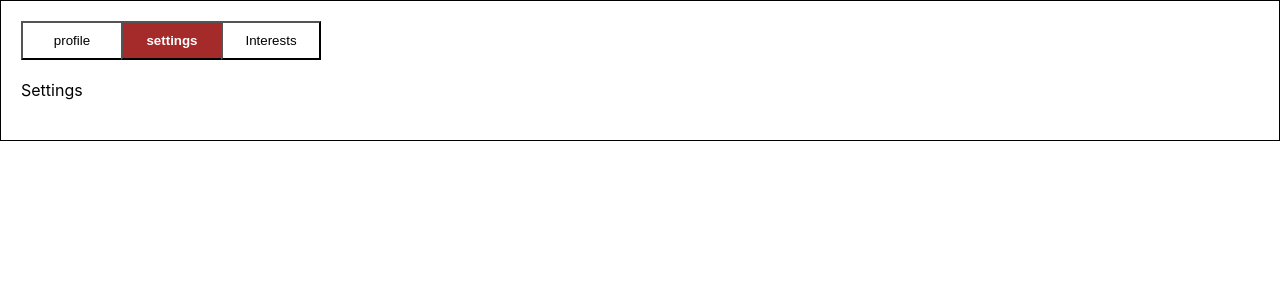
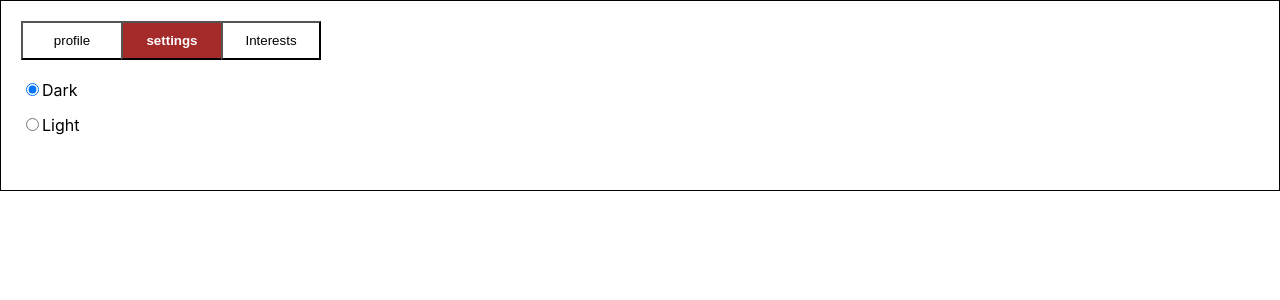
Before and after one commit to bhargavgopal-lanke/MachineCodingRoundExamples, a React (Create React App) app in the folder tab-from-component/: page / in a window 1280 px wide. Both pictures are taken after a click on the button "settings". Shown: the top 300 px of the page. Built offline with nearby package versions, Linux system fonts and the light colour scheme.

Commit message:
logic added for interests and settings page

```diff
--- a/tab-from-component/src/App.js
+++ b/tab-from-component/src/App.js
@@ -11,6 +11,8 @@ function App() {
     name: "Bhargav",
     age: 27,
     email: "blanke@gmail.com",
+    interests: ["coding", "sports", "walking"],
+    theme: "dark",
   });
 
   const activeTabs = [
--- a/tab-from-component/src/components/Interest.jsx
+++ b/tab-from-component/src/components/Interest.jsx
@@ -1,11 +1,54 @@
-import React from 'react'
+import React from "react";
 
-const Interest = () => {
+const Interest = ({ data, setData }) => {
+  const { interests } = data;
+  const handleDataChange = (e) => {
+    const name = e.target.name;
+    const checked = e.target.checked;
+    setData((prevState) => ({
+      ...prevState,
+      interests: checked
+        ? [...prevState.interests, name]
+        : prevState?.interests?.filter((i) => i !== name),
+    }));
+  };
   return (
     <div>
-      Interest
+      <div className="form-group">
+        <label>
+          <input
+            type="checkbox"
+            name="coding"
+            checked={interests.includes("coding")}
+            onChange={handleDataChange}
+          />
+          Coding
+        </label>
+      </div>
+      <div className="form-group">
+        <label>
+          <input
+            type="checkbox"
+            name="sports"
+            checked={interests.includes("sports")}
+            onChange={handleDataChange}
+          />
+          Sports
+        </label>
+      </div>
+      <div className="form-group">
+        <label>
+          <input
+            type="checkbox"
+            name="walking"
+            checked={interests.includes("walking")}
+            onChange={handleDataChange}
+          />
+          Walking
+        </label>
+      </div>
     </div>
-  )
-}
+  );
+};
 
-export default Interest
+export default Interest;
--- a/tab-from-component/src/components/Settings.jsx
+++ b/tab-from-component/src/components/Settings.jsx
@@ -1,11 +1,39 @@
-import React from 'react'
+import React from "react";
 
-const Settings = () => {
+const Settings = ({ data, setData }) => {
+  const { theme } = data;
+  const handleDataChange = (e) => {
+    setData((prevState) => ({
+      ...prevState,
+      theme: e.target.name,
+    }));
+  };
   return (
     <div>
-      Settings
+      <div className="form-group">
+        <label>
+          <input
+            type="radio"
+            name="dark"
+            onChange={handleDataChange}
+            checked={theme === "dark"}
+          />
+          Dark
+        </label>
+      </div>
+      <div className="form-group">
+        <label>
+          <input
+            type="radio"
+            name="light"
+            onChange={handleDataChange}
+            checked={theme === "light"}
+          />
+          Light
+        </label>
+      </div>
     </div>
-  )
-}
+  );
+};
 
-export default Settings
+export default Settings;
```
